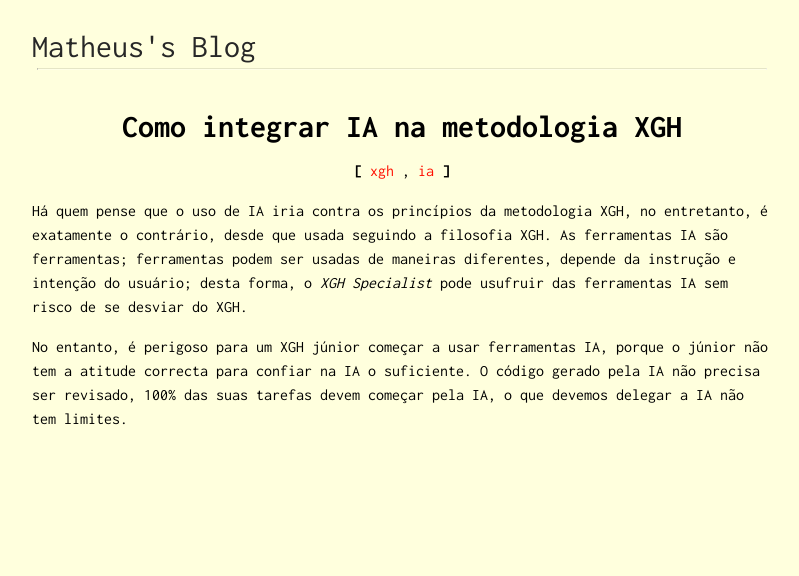
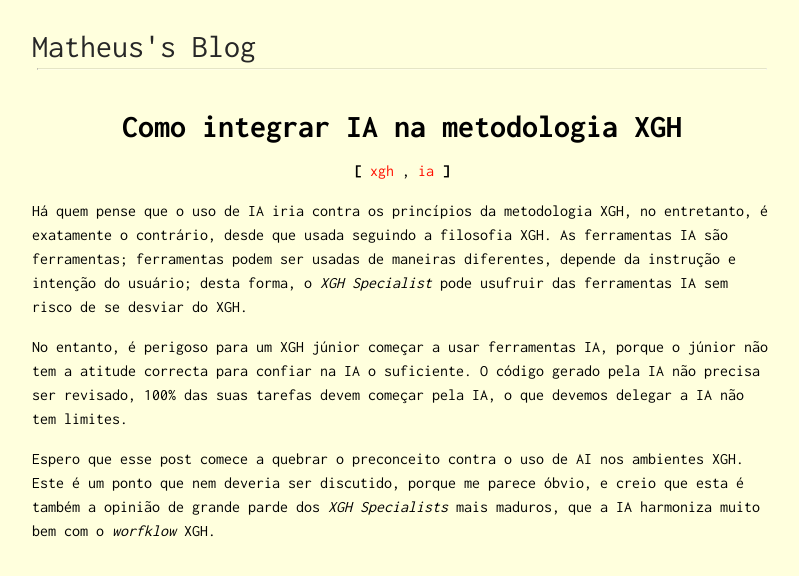
Before and after one commit to matheussilvasantos/matheussilvasantos.github.io, a Jekyll site: the page built from _posts/2026-02-19-como-a-ia-pode-levar-o-xgh-para-o-proximo-nivel.md, in a window 1280 px wide. Shown: the top 576 px of the page, without its empty margins (238-1037 px from the left). Built offline with Jekyll 4.4.1, drawn with Linux system fonts in a browser that asks for light colours.

Commit message:
Add a last note to my last article

```diff
--- a/_posts/2026-02-19-como-a-ia-pode-levar-o-xgh-para-o-proximo-nivel.md
+++ b/_posts/2026-02-19-como-a-ia-pode-levar-o-xgh-para-o-proximo-nivel.md
@@ -15,3 +15,9 @@ No entanto, é perigoso para um XGH júnior começar a usar ferramentas IA,
 porque o júnior não tem a atitude correcta para confiar na IA o suficiente.
 O código gerado pela IA não precisa ser revisado, 100% das suas tarefas
 devem começar pela IA, o que devemos delegar a IA não tem limites.
+
+Espero que esse post comece a quebrar o preconceito contra o uso de AI nos
+ambientes XGH. Este é um ponto que nem deveria ser discutido, porque me
+parece óbvio, e creio que esta é também a opinião de grande parde dos
+_XGH Specialists_ mais maduros, que a IA harmoniza muito bem com o
+_worfklow_ XGH.
```
